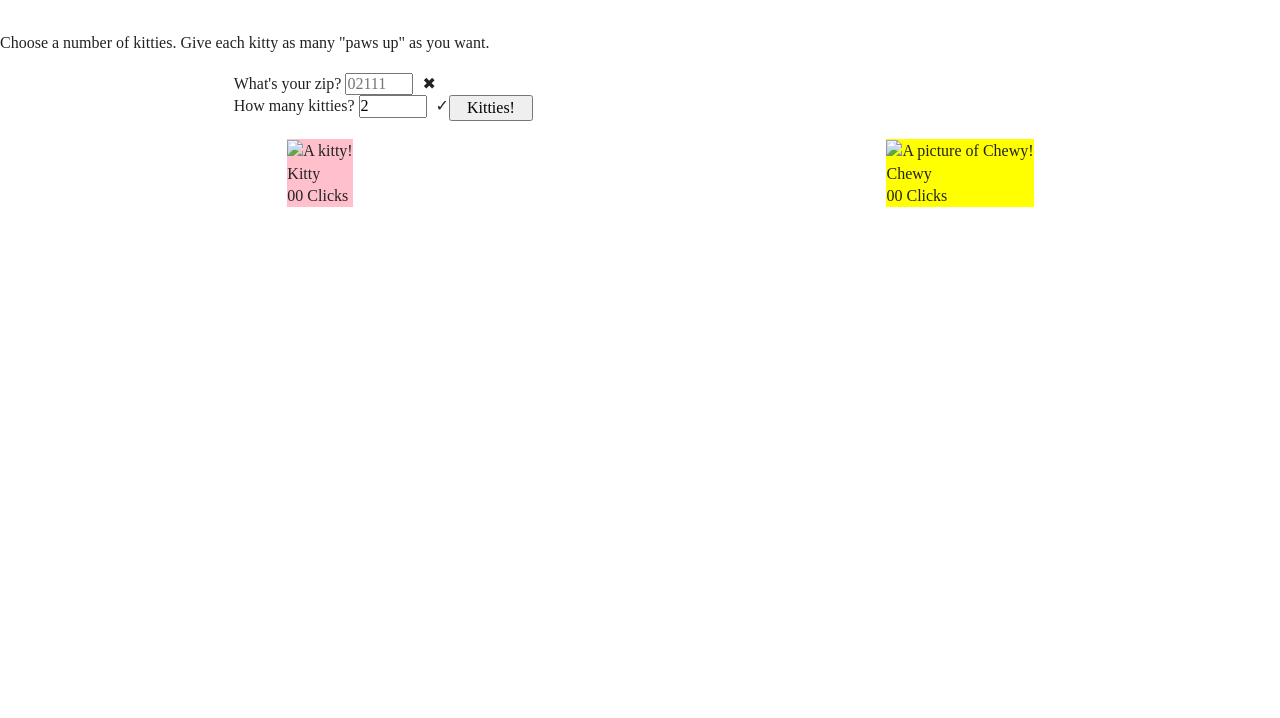
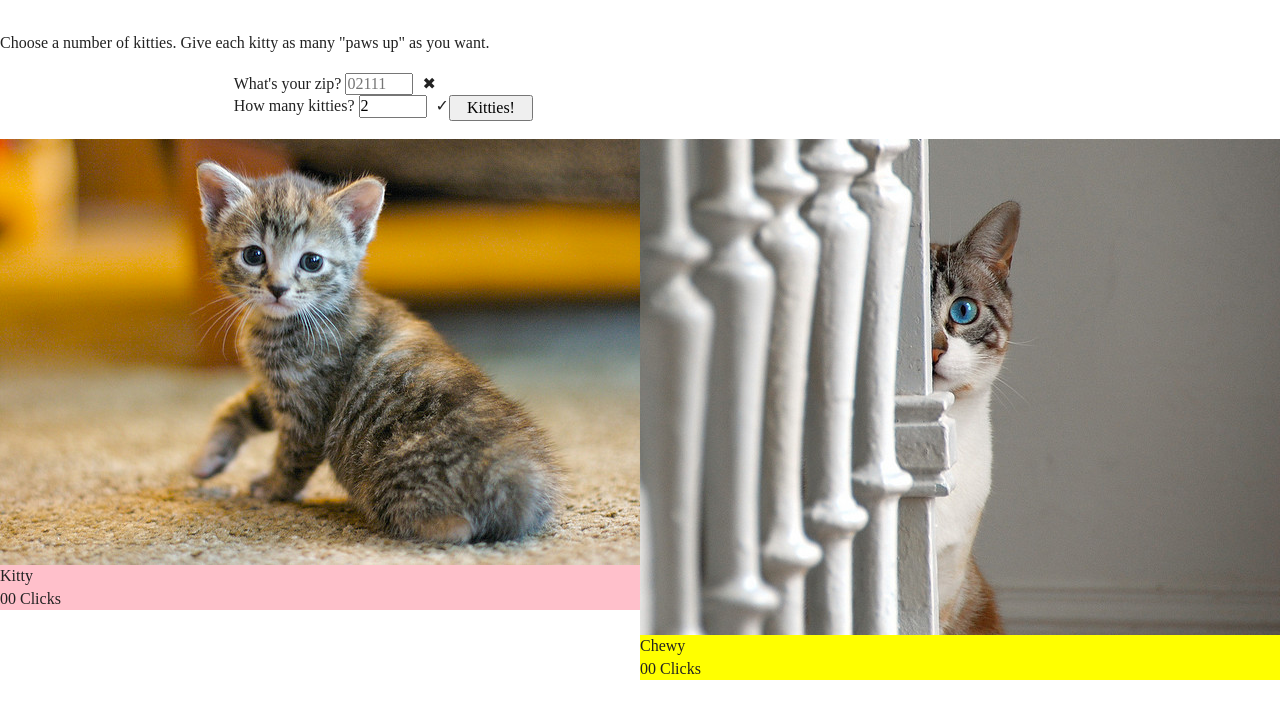
Before and after one commit to julianjohannesen/cat-clicker, a plain HTML site: page index.html in a window 1280 px wide. Shown: the part 48-766 px from the top of the page. Drawn offline with Linux system fonts and the light colour scheme; the site is published under a folder, as on GitHub Pages, so addresses that start at the root find nothing.

Commit message:
image path typo

```diff
--- a/index.html
+++ b/index.html
@@ -31,7 +31,7 @@
         </form>
         <section id="catSection">
             <figure id="cat1">
-                <img src="/assets/kitty.jpg" alt="A kitty!" />
+                <img src="./assets/kitty.jpg" alt="A kitty!" />
                 <figcaption>
                     <p class="name">Kitty</p>
                     <p><span class="count">00</span> Clicks</p>
@@ -39,7 +39,7 @@
             </figure>
 
             <figure id="cat2">
-                <img src="/assets/chewy.jpg" alt="A picture of Chewy!" />
+                <img src="./assets/chewy.jpg" alt="A picture of Chewy!" />
                 <figcaption>
                     <p class="name">Chewy</p>
                     <p><span class="count">00</span> Clicks</p>
```
